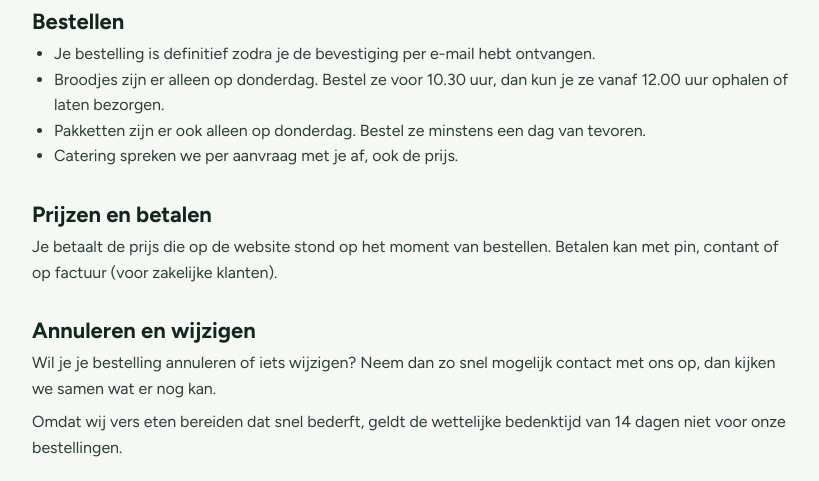
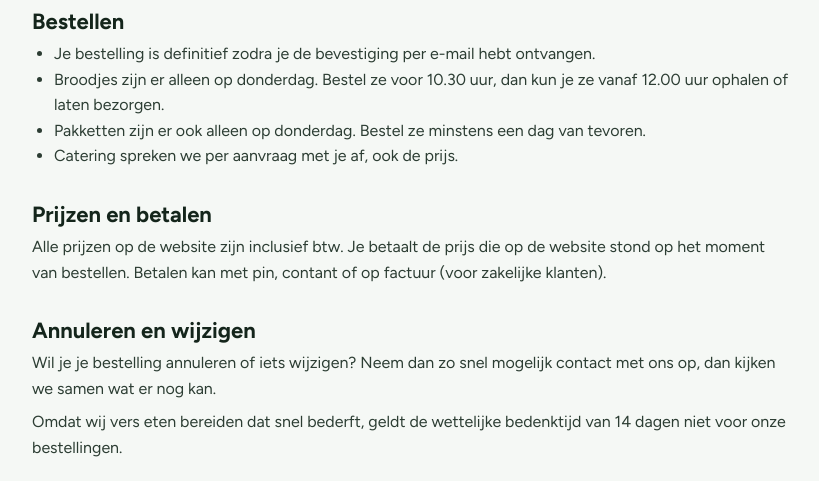
Before and after one commit to FlorianvdM/hap-en-hop_test-project, a Laravel app: page /voorwaarden in a window 1280 px wide. Shown: the part 420-901 px from the top of the page, without its empty margins (8-827 px from the left). Run offline with Laravel 12, Linux system fonts and the light colour scheme.

Commit message:
Btw-nummer op de site en prijzen inclusief btw

```diff
--- a/config/hapenhop.php
+++ b/config/hapenhop.php
@@ -22,6 +22,10 @@ return [
     // KvK-nummer. Leeg laten zolang Hap & Hop niet is ingeschreven; dan toont de footer niets.
     // Zodra het bestaat zet je HAPHOP_KVK=12345678 in .env op de server.
     'kvk' => env('HAPHOP_KVK'),
+
+    // Btw-identificatienummer (bijvoorbeeld NL123456789B01). Verplicht op de site zodra Hap & Hop het heeft.
+    // Leeg laten zolang er geen is; dan toont de site niets. Zet het in .env met HAPHOP_BTW.
+    'btw' => env('HAPHOP_BTW'),
 
     // Naar dit adres gaat de melding bij een nieuwe bestelling.
     // Staat HAPHOP_BESTELMELDING_NAAR niet in .env, dan gebruiken we het contactadres hierboven.
--- a/resources/views/components/footer.blade.php
+++ b/resources/views/components/footer.blade.php
@@ -7,6 +7,7 @@
     $telefoon = config('hapenhop.telefoon');
     $telefoonLink = $telefoon ? preg_replace('/[^+\d]/', '', $telefoon) : null;
     $kvk = config('hapenhop.kvk');
+    $btw = config('hapenhop.btw');
 @endphp
 
 <footer class="site-footer">
@@ -85,9 +86,13 @@
 
         <div class="footer-onder">
             <span>&copy; {{ date('Y') }} Hap &amp; Hop</span>
-            {{-- Het KvK-nummer verschijnt pas als het is ingevuld --}}
+            {{-- Het KvK-nummer verschijnt pas als het is ingevuld (in .env) --}}
             @if ($kvk)
                 <span>KvK {{ $kvk }}</span>
+            @endif
+            {{-- Het btw-nummer verschijnt ook pas als het is ingevuld --}}
+            @if ($btw)
+                <span>Btw-id {{ $btw }}</span>
             @endif
         </div>
     </div>
--- a/resources/views/voorwaarden.blade.php
+++ b/resources/views/voorwaarden.blade.php
@@ -21,6 +21,9 @@
             @if (config('hapenhop.kvk'))
                 KvK-nummer: {{ config('hapenhop.kvk') }}.
             @endif
+            @if (config('hapenhop.btw'))
+                Btw-id: {{ config('hapenhop.btw') }}.
+            @endif
         </p>
 
         <h2>Bestellen</h2>
@@ -33,7 +36,8 @@
 
         <h2>Prijzen en betalen</h2>
         <p>
-            Je betaalt de prijs die op de website stond op het moment van bestellen. Betalen kan met pin, contant of
+            Alle prijzen op de website zijn inclusief btw. Je betaalt de prijs die op de website stond op het moment
+            van bestellen. Betalen kan met pin, contant of
             op factuur (voor zakelijke klanten).
         </p>
 
--- a/resources/views/winkelwagen/index.blade.php
+++ b/resources/views/winkelwagen/index.blade.php
@@ -89,7 +89,7 @@
 
                 <a class="knop knop-vol" href="{{ route('bestellen.create') }}">Bestellen</a>
                 <p class="notitie">Laat je bezorgen, dan komen er bezorgkosten bij: {{ \App\Support\Bezorging::uitleg() }}.
-                    Je betaalt bij ophalen of bezorgen: pin, contant of op factuur.</p>
+                    Je betaalt bij ophalen of bezorgen: pin, contant of op factuur. Alle prijzen zijn inclusief btw.</p>
             </aside>
         </div>
     @endif
```
Also changed, not shown: tests/Feature/BtwTest.php (added, +38 -0 lines), 1 other file.
